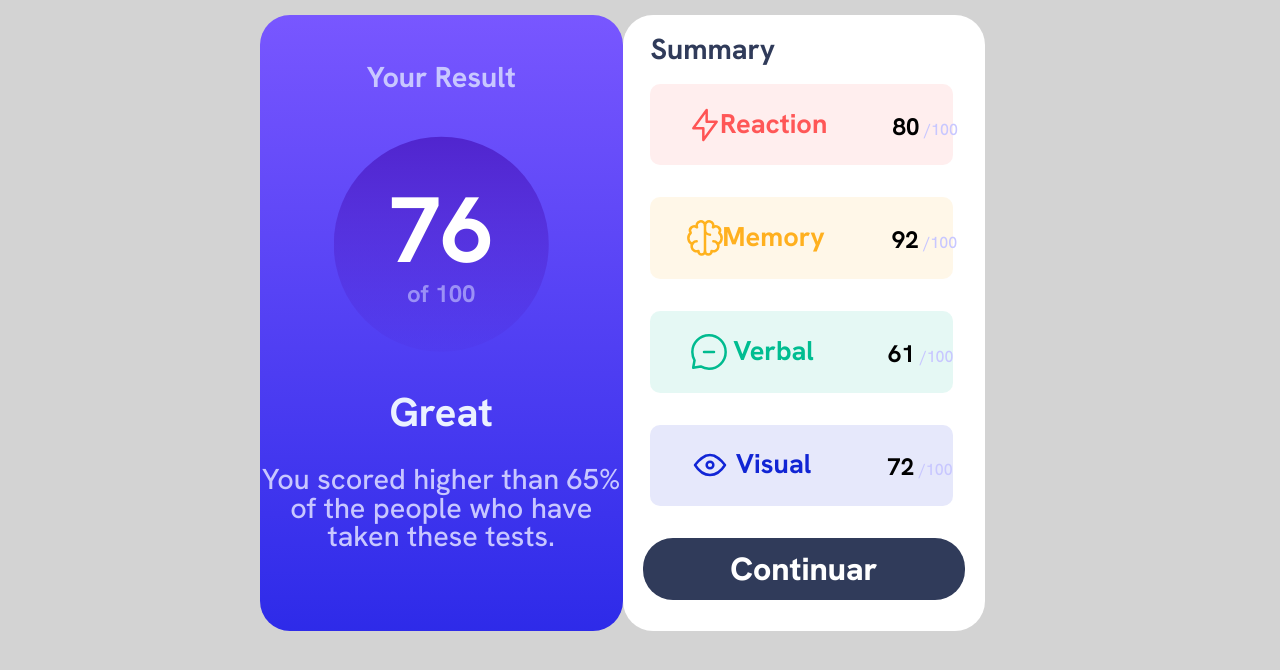
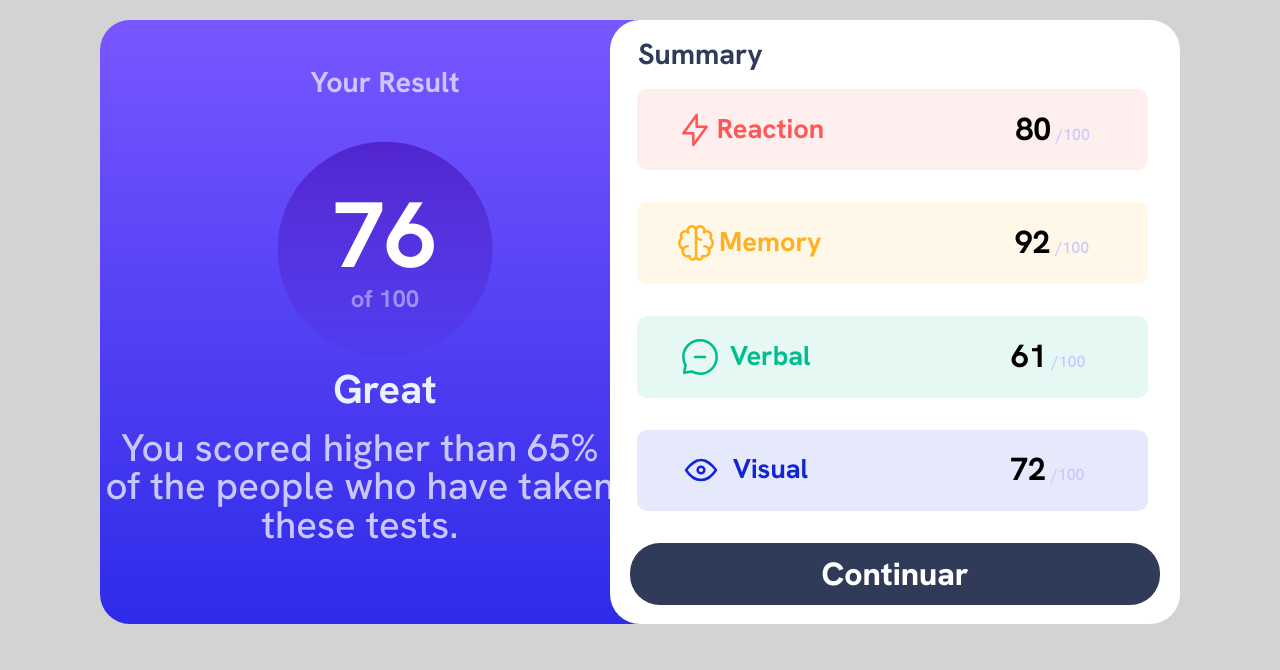
Before and after one commit to GuilhermeMenezesSilva/Results-Summary-Component, a plain HTML site: page index.html in a window 1280 px wide. Drawn offline with Linux system fonts and the light colour scheme.

Commit message:
projeto finalizado

```diff
--- a/styled/style.css
+++ b/styled/style.css
@@ -315,13 +315,12 @@ img {
   #outros__testes {
     flex: 1;
     border-radius: 30px;
-    padding: 50;
-    margin: 15px 295px 0px 260px;
-     }
+    margin: 20px 100px 0px 100px;
+  }
 
   #outros__testes {
     background-color: white;
-    margin-left: -295px;
+    margin-left: -160px;
   }
 
   #resultado {
@@ -339,13 +338,13 @@ img {
   }
 
   #classificacao h2 {
-    padding-top: 15px;
+    margin-top: -18px;
     font-size: 2.5em;
   }
 
   #classificacao p {
-    padding-top: 18px;
-    font-size: 1.8em;
+    font-size: 2.4em;
+    margin-right: 50px;
   }
 
   #score {
@@ -357,14 +356,13 @@ img {
     display: inline; /* Faz o span ficar em linha com o texto principal */
   }
 
-
   #outros__testes h4 {
     font-size: 1.8em;
     padding: 20px 28px;
   }
 
   img {
-    margin-left: -20px;
+    margin-left: -80px;
     width: 40px;
   }
 
@@ -372,17 +370,16 @@ img {
   #titulo__teste__memory,
   #titulo__teste__verbal,
   #titulo__teste__visual {
-    margin-left: -70px;
+    margin-left: -190px;
     padding-top: 0px;
     font-size: 1.7em;
   }
 
   .resultado__teste {
     margin-right: -60px;
-    padding-top: 7px;
-    font-size: 1.5em;
+    padding-top: 0px;
+    font-size: 2em;
   }
-
 
   footer {
     display: none;
```
